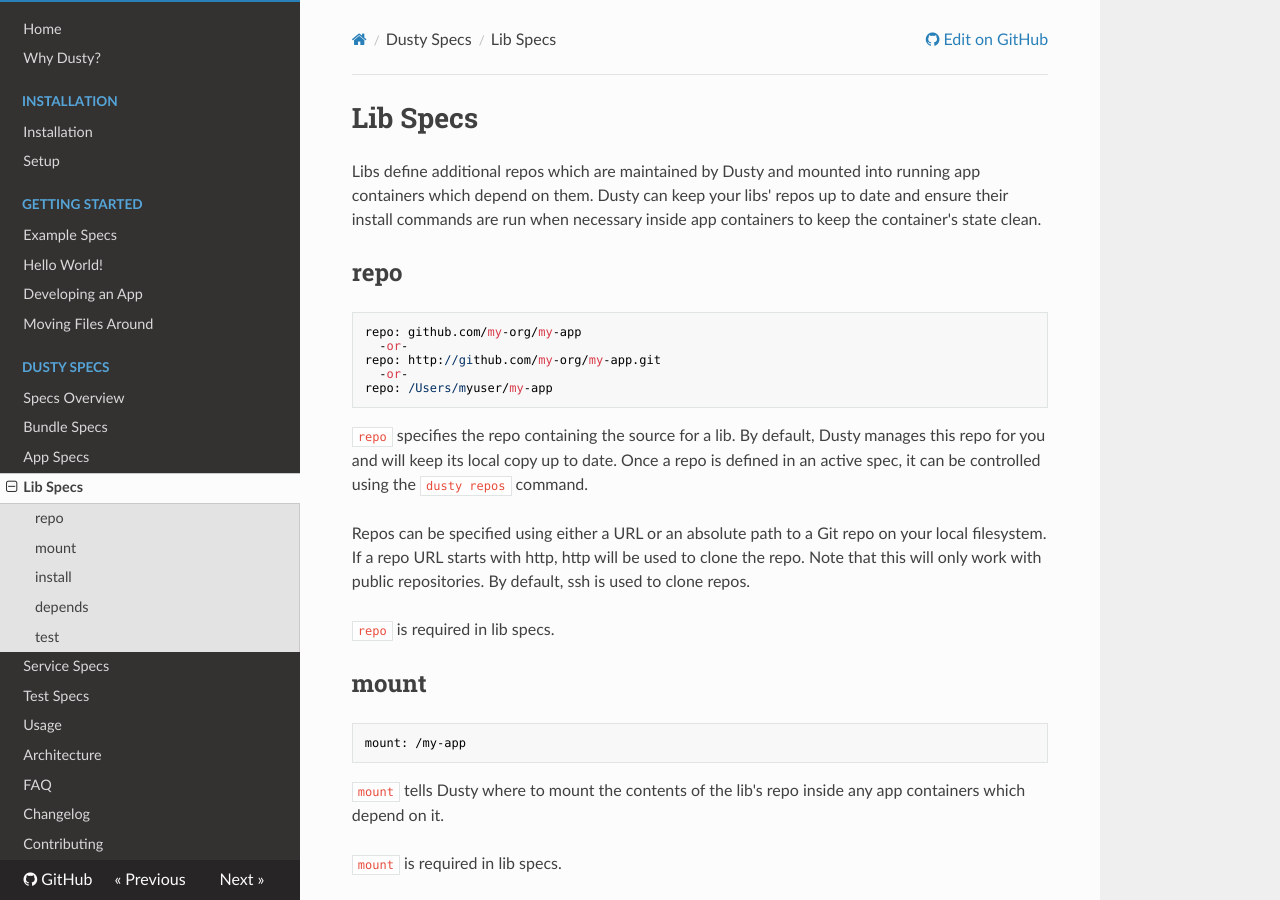
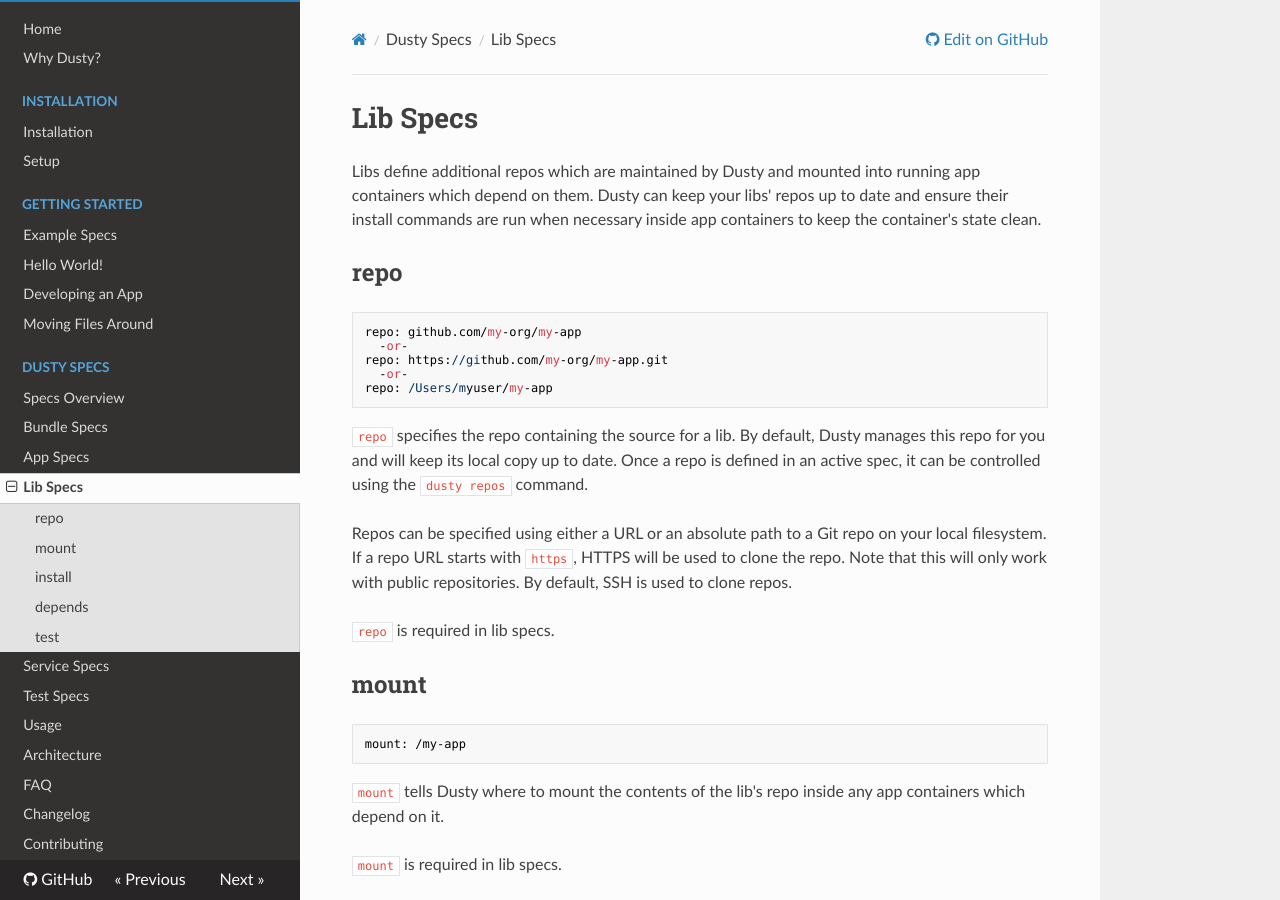
Before and after one commit to gamechanger/dusty, an MkDocs documentation site: the page built from docs/specs/lib-specs.md, in a window 1280 px wide and 900 px high. Built offline with MkDocs 1.6.1, drawn with Linux system fonts in a browser that asks for light colours; nearby versions of some CDN libraries; old or Windows-style settings are respelled for this version of MkDocs.

Commit message:
fix copy

````diff
--- a/docs/specs/lib-specs.md
+++ b/docs/specs/lib-specs.md
@@ -10,7 +10,7 @@
 ```
 repo: github.com/my-org/my-app
   -or-
-repo: http://github.com/my-org/my-app.git
+repo: https://github.com/my-org/my-app.git
   -or-
 repo: /Users/myuser/my-app
 ```
@@ -20,8 +20,8 @@
 it can be controlled using the `dusty repos` command.
 
 Repos can be specified using either a URL or an absolute path to a Git repo on your local filesystem.
-If a repo URL starts with http, http will be used to clone the repo.  Note that this will only work
-with public repositories.  By default, ssh is used to clone repos.
+If a repo URL starts with `https`, HTTPS will be used to clone the repo.  Note that this will only work
+with public repositories.  By default, SSH is used to clone repos.
 
 `repo` is required in lib specs.
 
````
Also changed, not shown: docs/changelog.md (+1 -1 lines), docs/specs/app-specs.md (+3 -3 lines), 1 other file.
